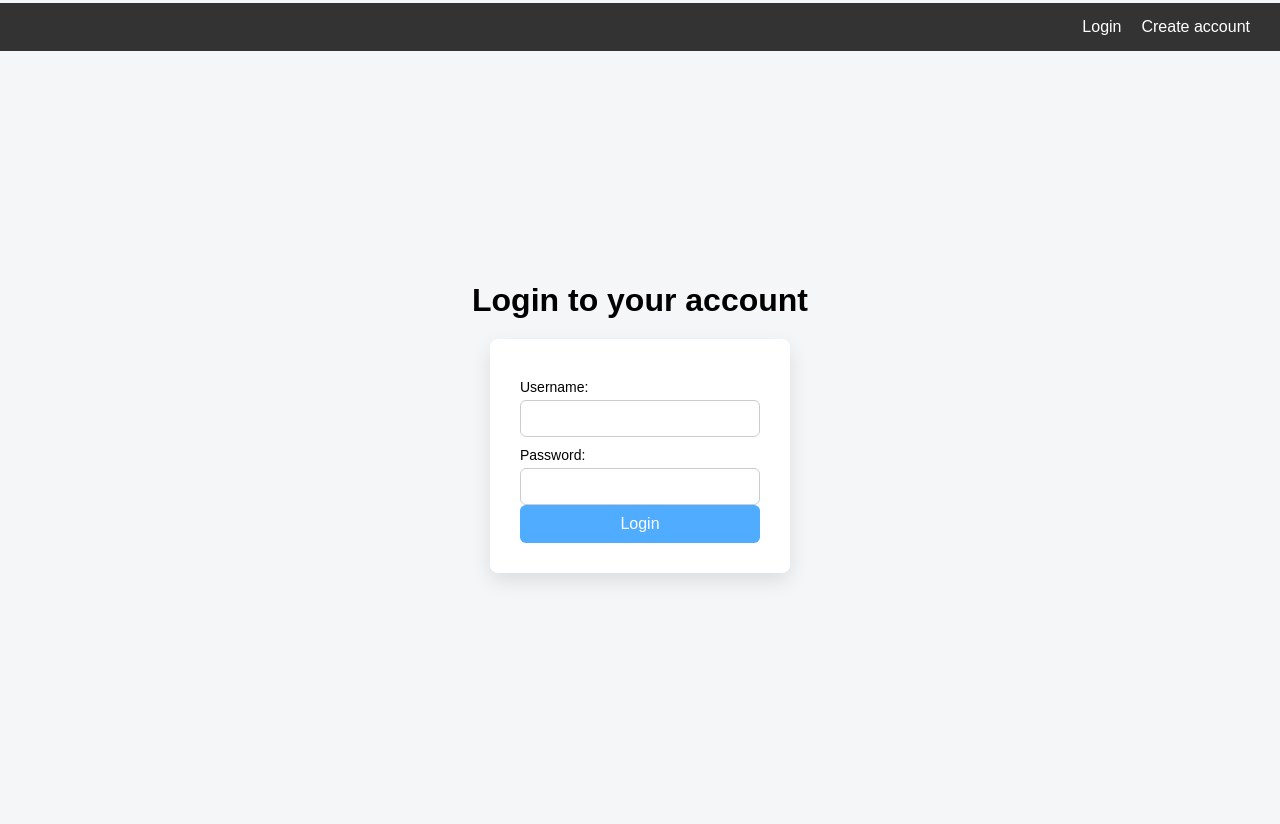
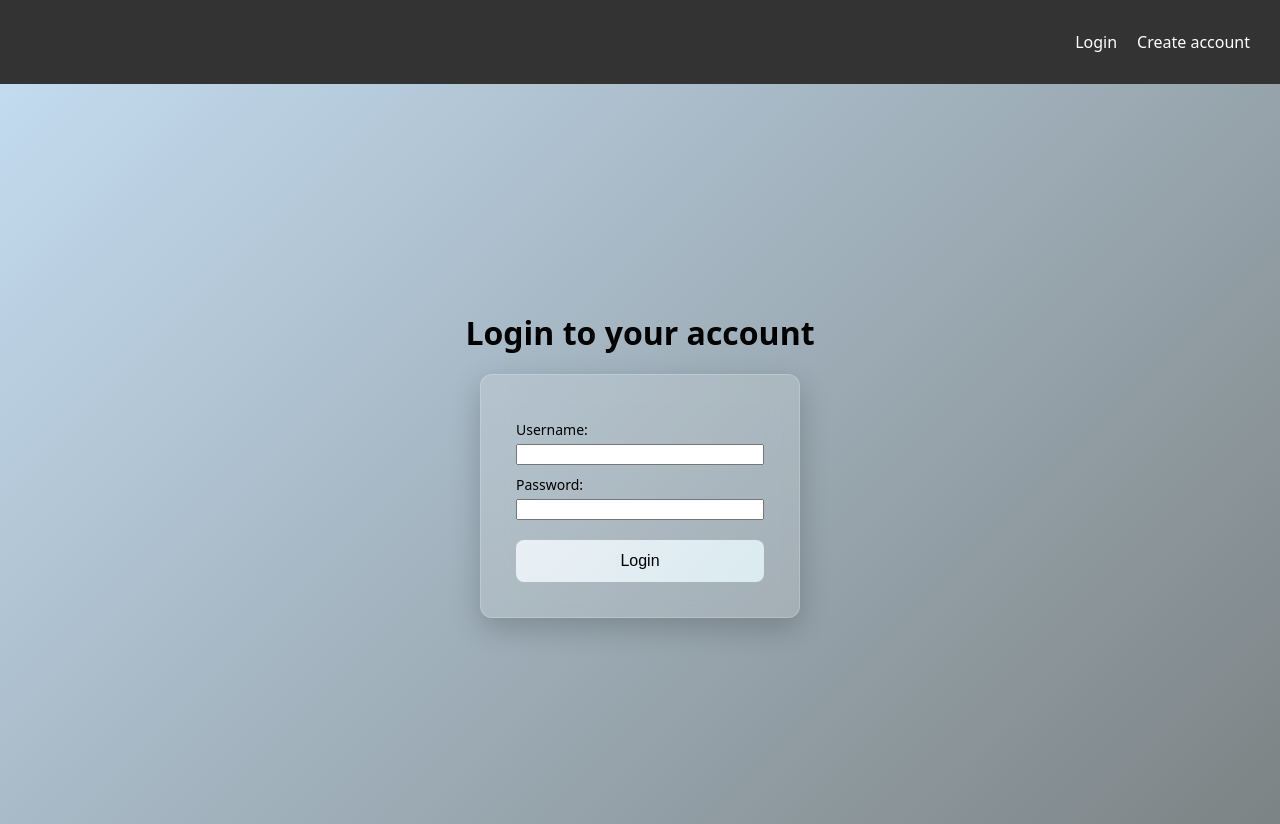
Before and after one commit to ScriptSorcerer20/acht-damen-tuerme-problem, a Flask app: page /login in a window 1280 px wide. Before the commit the page ends 581 px from the top, so only its background shows below. Run offline with Flask 3, Linux system fonts and the light colour scheme; some web fonts are replaced.

Commit message:
added gradients to backgroudn added functional button animation
chnaged color design (grey style)

```diff
--- a/app/static/css/login.css
+++ b/app/static/css/login.css
@@ -21,40 +21,11 @@ body {
     display: grid;
     place-items: center;
     font-family: "Geist Sans", system-ui, sans-serif;
+
+    background: linear-gradient(135deg, #c6dff4, #7c8384);
 }
 
-/* MAGNET EFFECT */
-.magnetic {
-    padding: 10px 20px;
-    border: none;
-    background: #4facfe;
-    color: white;
-    border-radius: 6px;
-    cursor: pointer;
-    font-size: 16px;
 
-    transition: transform 0.2s ease;
-}
-
-.magnetic:hover {
-    background: #2d8cf0;
-}
-
-/* Reset */
-* {
-    box-sizing: border-box;
-    margin: 0;
-    padding: 0;
-    font-family: Arial, Helvetica, sans-serif;
-}
-
-/* Page setup */
-body {
-    min-height: 100vh;
-    background: var(--primary-bg-color);
-}
-
-/* Navbar */
 nav {
     width: 100%;
     background: var(--nav-bg-color);
@@ -93,16 +64,37 @@ main h1 {
     margin-bottom: 20px;
 }
 
+main {
+    animation: fadeIn 0.8s ease;
+}
+
+@keyframes fadeIn {
+    from {
+        opacity: 0;
+        transform: translateY(15px);
+    }
+
+    to {
+        opacity: 1;
+        transform: translateY(0);
+    }
+}
+
+
 /* Form box */
 form {
-    background: var(--secondary-bg-color);
-    padding: 30px;
-    border-radius: 8px;
-    width: 300px;
+    background: rgba(255, 255, 255, 0.15);
+    backdrop-filter: blur(12px);
+    padding: 35px;
+    border-radius: 12px;
+    width: 320px;
     display: flex;
     flex-direction: column;
-    box-shadow: 0 8px 20px rgba(0, 0, 0, 0.1);
+
+    box-shadow: 0 10px 30px rgba(0, 0, 0, 0.2);
+    border: 1px solid rgba(255, 255, 255, 0.2);
 }
+
 
 /* Labels */
 label {
@@ -112,30 +104,48 @@ label {
 }
 
 /* Inputs */
-input {
-    padding: 10px;
-    border: 1px solid #ccc;
-    border-radius: 6px;
+form {
+    background: rgba(255, 255, 255, 0.15);
+    backdrop-filter: blur(12px);
+    padding: 35px;
+    border-radius: 12px;
+    width: 320px;
+    display: flex;
+    flex-direction: column;
+
+    box-shadow: 0 10px 30px rgba(0, 0, 0, 0.2);
+    border: 1px solid rgba(255, 255, 255, 0.2);
 }
 
+
 /* Button */
-.button {
+button {
     margin-top: 20px;
-    padding: 10px;
+    padding: 12px;
     border: none;
-    background: #4facfe;
-    color: white;
-    border-radius: 6px;
+    background: linear-gradient(135deg, #e9eff5, #daebf0);
+    color: rgb(0, 0, 0);
+    border-radius: 8px;
     cursor: pointer;
     font-size: 16px;
+
+    transition: all 0.2s ease;
 }
 
 button:hover {
-    background: #2d8cf0;
+    transform: translateY(-2px);
+    box-shadow: 0 6px 15px rgba(0, 0, 0, 0.2);
 }
+
+button:active {
+    transform: scale(0.97);
+}
+
 
 /* Error message */
 .error {
     color: red;
     margin-bottom: 15px;
 }
+
+/* button anim */
--- a/app/static/js/login.js
+++ b/app/static/js/login.js
@@ -1,14 +1,32 @@
-const button = document.querySelector(".magnetic")
+const button = document.querySelector(".magnetic");
 
 button.addEventListener("mousemove", (e) => {
-    const rect = button.getBoundingClientRect()
+    const rect = button.getBoundingClientRect();
+    const x = e.clientX - rect.left - rect.width / 2;
+    const y = e.clientY - rect.top - rect.height / 2;
 
-    const x = e.clientX - rect.left - rect.width / 2
-    const y = e.clientY - rect.top - rect.height / 2
-
-    button.style.transform = `translate(${x * 0.3}px, ${y * 0.3}px)`
-})
+    button.style.transform = `translate(${x * 0.2}px, ${y * 0.2}px)`;
+});
 
 button.addEventListener("mouseleave", () => {
-    button.style.transform = "translate(0,0)"
-})
+    button.style.transform = "translate(0,0)";
+});
+
+const inputs = document.querySelectorAll("input");
+
+inputs.forEach(input => {
+    input.addEventListener("input", () => {
+        input.style.boxShadow = "0 0 8px rgba(79,172,254,0.6)";
+
+        setTimeout(() => {
+            input.style.boxShadow = "";
+        }, 300);
+    });
+});
+
+const form = document.querySelector("form");
+
+form.addEventListener("submit", () => {
+    button.innerText = "Logging in...";
+    button.style.opacity = "0.7";
+});
--- a/app/templates/login.html
+++ b/app/templates/login.html
@@ -14,7 +14,7 @@
     <nav>
         <ul>
             <li><a href="{{ url_for('login.login') }}"><span>Login</span></a></li>
-            <li><a href="{{ url_for('login.register') }}"><span></span>Create account</span></a></li>
+            <li><a href="{{ url_for('login.register') }}"><span>Create account</span></a></li>
         </ul>
     </nav>
 
```
